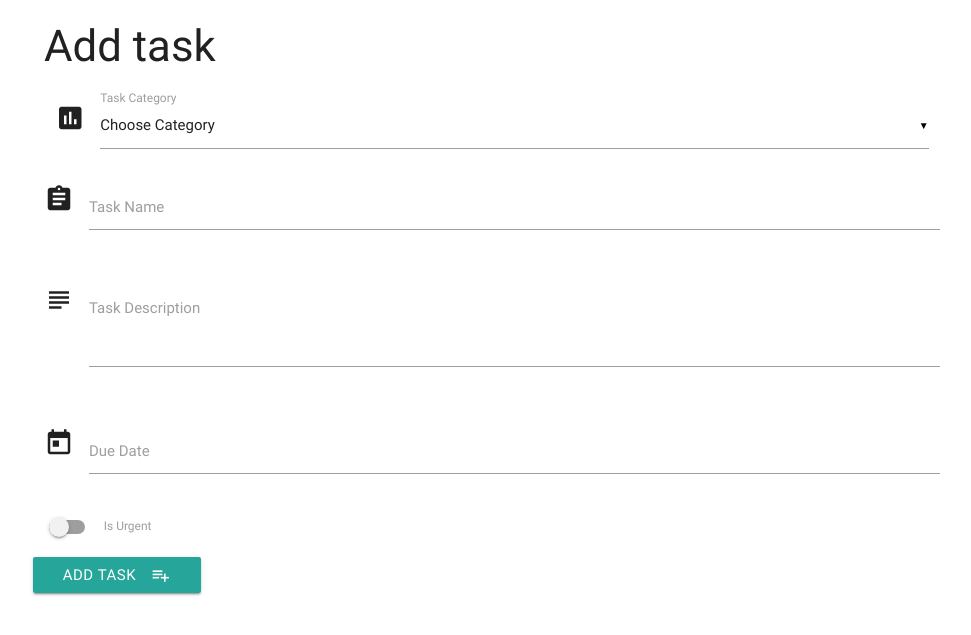
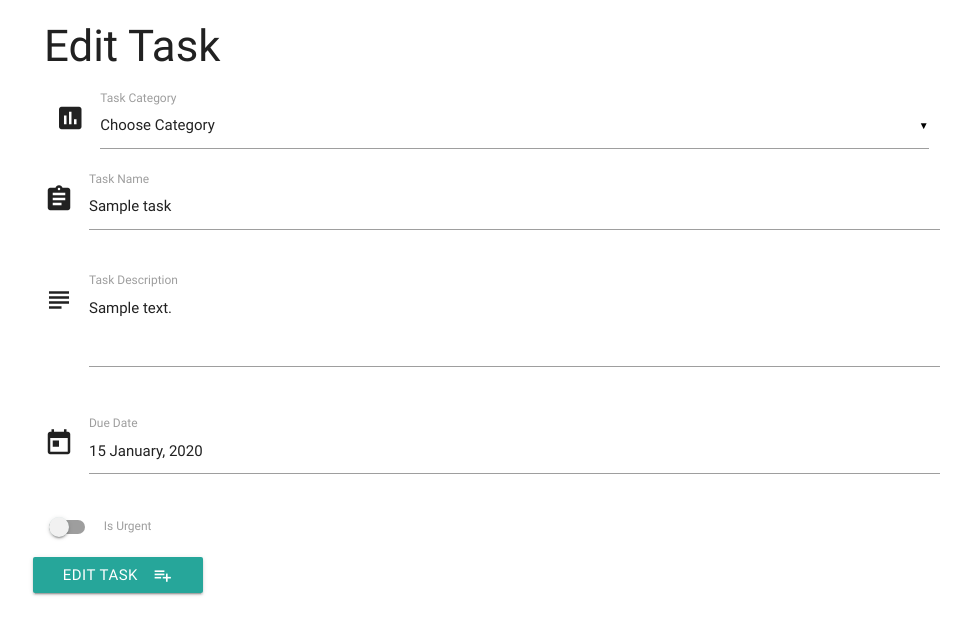
Before and after one commit to poldi2018/task_manager, a Flask app: template templates/edittask.html in a window 1280 px wide. Shown: the top 635 px of the page, without its empty margins (148-1119 px from the left). Run offline with Flask 2, Linux system fonts and the light colour scheme; the template is opened without the code that fills it: most values are stand-ins (such as "Sample title", 1, 10 or a date in 2020); some libraries are stand-ins or nearby versions.

Commit message:
added edittask.html

```diff
--- a/templates/edittask.html
+++ b/templates/edittask.html
@@ -1,16 +1,19 @@
 {% extends 'base.html' %}
 {% block content %}
 
-<h3>Add task</h3>
+<h3>Edit Task</h3>
 
 <div class="row">
-    <form action="{{ url_for('insert_task') }}" method="POST" class="col s12">
-        <div class="input-field col s12">
+    <form action="{{ url_for('update_task', task_id=task._id) }}" method="POST" class="col s12">        <div class="input-field col s12">
             <i class="material-icons prefix">poll</i>
             <select id="category" name="category_name">
                 <option value="" disabled selected>Choose Category</option>
                 {% for cat in categories %}
+                {% if cat.category_name ==  task.category_name %}
+                <option value="{{cat.category_name}}" selected >{{cat.category_name}}</option>
+                {% else %}
                 <option value="{{cat.category_name}}">{{cat.category_name}}</option>
+                {% endif %}
                 {% endfor %}
             </select>
             <label>Task Category</label>
@@ -18,14 +21,14 @@
         <div class="row">
             <div class="input-field col s12">
                 <i class="material-icons prefix">assignment</i>
-                <input id="task_name" name="task_name" type="text" class="validate">
+                <input id="task_name" name="task_name" type="text" class="validate" value="{{task.task_name}}">
                 <label for="icon_prefix">Task Name</label>
             </div>
         </div>
         <div class="row">
             <div class="input-field col s12">
                 <i class="material-icons prefix">subject</i>
-                <textarea name="task_description" id="task_description" class="materialize-textarea"></textarea>
+                <textarea name="task_description" id="task_description" class="materialize-textarea">{{task.task_description}}</textarea>
                 <label for="icon_telephone">Task Description</label>
             </div>
         </div>
@@ -39,17 +42,30 @@
         <div class="row">
             <div class="switch">
                 <label>
+                    {% if task.is_urgent %}
+                    <input id="is_urgent" name="is_urgent" type="checkbox" checked>
+                    {% else %}
                     <input id="is_urgent" name="is_urgent" type="checkbox">
+                    {% endif %}
                     <span class="lever"></span>
                     Is Urgent
                 </label>
             </div>
         </div>
         <div class="row">
-            <button class="btn waves-effect waves-light" type="submit" name="action">Add Task
+            <button class="btn waves-effect waves-light" type="submit" name="action">Edit Task
                 <i class="material-icons right">playlist_add</i>
             </button>
         </div>
     </form>
+    <script src="https://cdnjs.cloudflare.com/ajax/libs/jquery/3.2.1/jquery.min.js"></script>
+    <script type="text/javascript">
+    $(document).ready(function(){
+due_date = Date.parse('{{task.due_date}}');
+$('#due_date').pickadate('picker').set('select', due_date, {format: 'dd/mm/yyyy'}).trigger('change')
+
+    });
+    </script>
+
 </div>
 {% endblock %}
```
